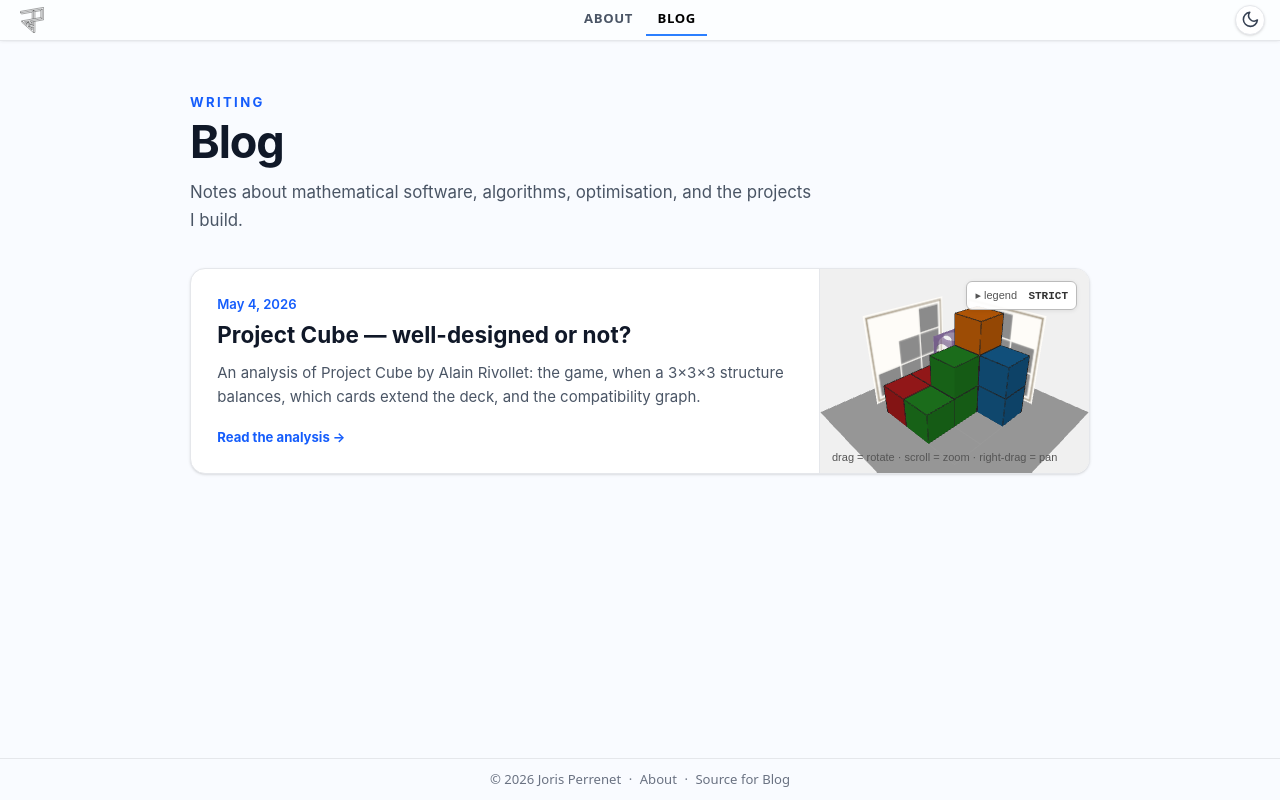
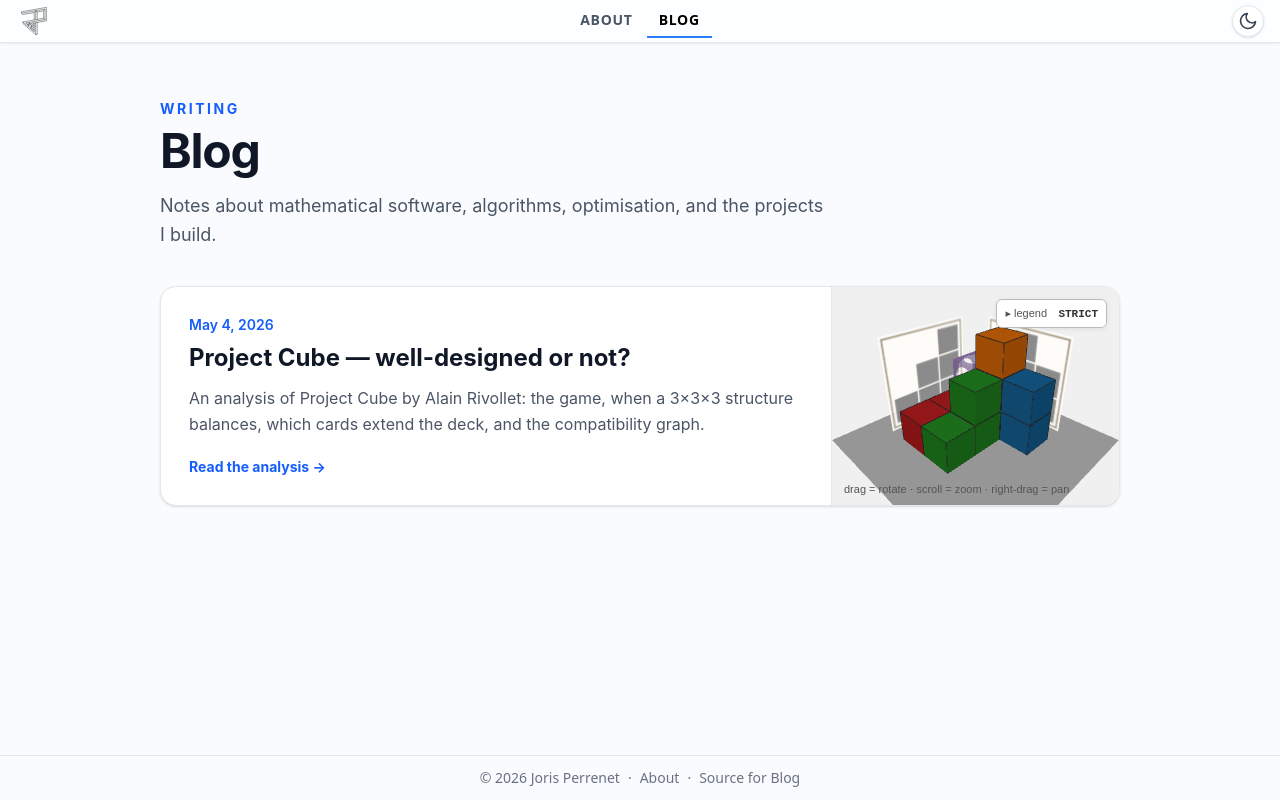
Before and after one commit to jorisperrenet/blog, a SvelteKit app: page / in a window 1280 px wide. Built offline with nearby package versions, Linux system fonts and the light colour scheme.

Commit message:
Change global font size and thus header height

```diff
--- a/src/routes/layout.css
+++ b/src/routes/layout.css
@@ -6,7 +6,6 @@
   html, body {
     @apply m-0 bg-[#f9fbff] p-0 text-gray-900 dark:bg-[#111827] dark:text-gray-100;
     font-family: ui-sans-serif, system-ui, -apple-system, "Segoe UI", sans-serif;
-    font-size: 15px;
     -webkit-font-smoothing: antialiased;
   }
 }
--- a/src/routes/project-cube/+layout.svelte
+++ b/src/routes/project-cube/+layout.svelte
@@ -17,7 +17,7 @@
   let solverActive = $derived(page.url.pathname.includes('/project-cube/solver'));
 </script>
 
-<nav aria-label="Project Cube chapters" class="sticky top-[40px] z-40 border-b border-gray-200 bg-[#f9fbff]/95 px-3 py-2 shadow-sm backdrop-blur-md dark:border-gray-800 dark:bg-[#111827]/95">
+<nav aria-label="Project Cube chapters" class="sticky top-[42px] z-40 border-b border-gray-200 bg-[#f9fbff]/95 px-3 py-2 shadow-sm backdrop-blur-md dark:border-gray-800 dark:bg-[#111827]/95">
   <div class="mx-auto flex max-w-4xl items-center text-xs tabular-nums sm:px-2">
     <details class="group relative mr-1 shrink-0">
       <summary class="flex cursor-pointer list-none items-center gap-1 whitespace-nowrap rounded-lg px-2 py-1.5 font-bold text-gray-900 transition-colors hover:bg-gray-100 hover:text-blue-600 dark:text-gray-100 dark:hover:bg-gray-800 dark:hover:text-blue-400 [&::-webkit-details-marker]:hidden">
```
